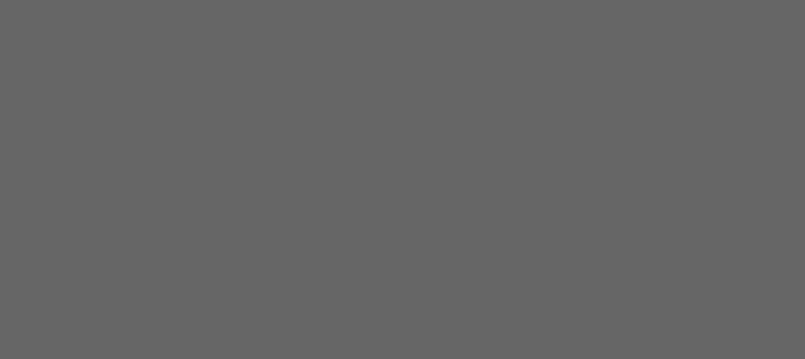
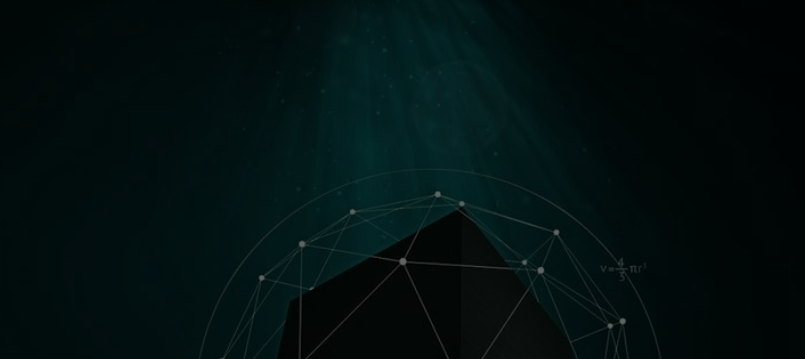
Before and after one commit to SystemsIpsum/Tercero, a plain HTML site: page IndexF.html in a window 1280 px wide. Shown: the top 359 px of the page, without its empty margins (475-1280 px from the left). Drawn offline with Linux system fonts and the light colour scheme; the site is published under a folder, as on GitHub Pages, so addresses that start at the root find nothing.

Commit message:
Update Proyecto.css

```diff
--- a/css/Proyecto.css
+++ b/css/Proyecto.css
@@ -980,7 +980,7 @@ h2{
     position: relative;
     width: 100%;
     height: 100vh;
-    background: url(/img/IndexF.jpg) ;
+    background: url(../img/IndexF.jpg) ;
     background-attachment: fixed;
     background-position: center;
     background-size: cover;
```
